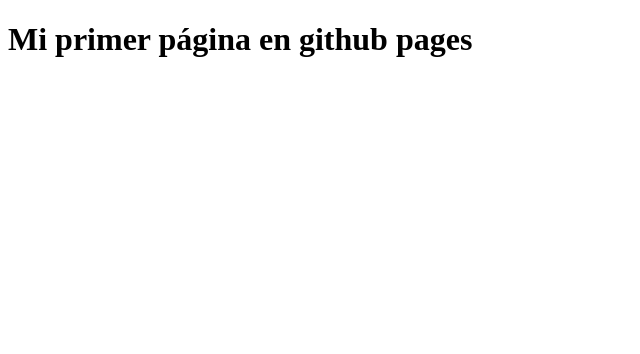
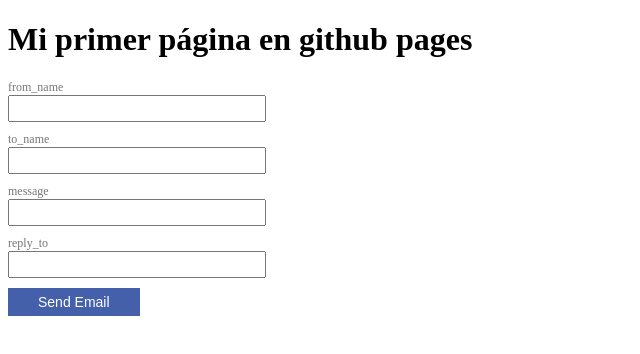
Before and after one commit to JGCalvache/Jaime-Guzman, a plain HTML site: page index.html in a window 1280 px wide. Shown: the whole page, without its empty margins (0-640 px from the left). Drawn offline with nearby package versions, Linux system fonts and the light colour scheme.

Commit message:
Formulario contacto

```diff
--- a/index.html
+++ b/index.html
@@ -3,9 +3,38 @@
 <head>
     <meta charset="UTF-8">
     <meta name="viewport" content="width=device-width, initial-scale=1.0">
+    <link rel="stylesheet" href="style.css">
     <title>Página</title>
 </head>
 <body>
     <h1>Mi primer página en github pages</h1>
+    <form id="form">
+        <div class="field">
+          <label for="from_name">from_name</label>
+          <input type="text" name="from_name" id="from_name">
+        </div>
+        <div class="field">
+          <label for="to_name">to_name</label>
+          <input type="text" name="to_name" id="to_name">
+        </div>
+        <div class="field">
+          <label for="message">message</label>
+          <input type="text" name="message" id="message">
+        </div>
+        <div class="field">
+          <label for="reply_to">reply_to</label>
+          <input type="text" name="reply_to" id="reply_to">
+        </div>
+
+        <input type="submit" id="button" value="Send Email" >
+      </form>
+
+      <script type="text/javascript"
+        src="https://cdn.jsdelivr.net/npm/@emailjs/browser@4/dist/email.min.js"></script>
+
+      <script type="text/javascript">
+        emailjs.init('CBXG9LDurj7bGH5gd')
+      </script>
+      <script src= "node.js"></script>
 </body>
 </html>
--- /dev/null
+++ b/node.js
@@ -0,0 +1,20 @@
+const btn = document.getElementById('button');
+
+document.getElementById('form')
+ .addEventListener('submit', function(event) {
+   event.preventDefault();
+
+   btn.value = 'Sending...';
+
+   const serviceID = 'default_service';
+   const templateID = 'template_e6kn5fo';
+
+   emailjs.sendForm(serviceID, templateID, this)
+    .then(() => {
+      btn.value = 'Send Email';
+      alert('Sent!');
+    }, (err) => {
+      btn.value = 'Send Email';
+      alert(JSON.stringify(err));
+    });
+});
--- /dev/null
+++ b/style.css
@@ -0,0 +1,25 @@
+.field {
+    margin-bottom: 10px;
+  }
+
+  .field label {
+    display: block;
+    font-size: 12px;
+    color: #777;
+  }
+
+  .field input {
+    display: block;
+    min-width: 250px;
+    line-height: 1.5;
+    font-size: 14px;
+  }
+
+  input[type="submit"] {
+    display: block;
+    padding: 6px 30px;
+    font-size: 14px;
+    background-color: #4460AA;
+    color: #fff;
+    border: none
+  }
```
